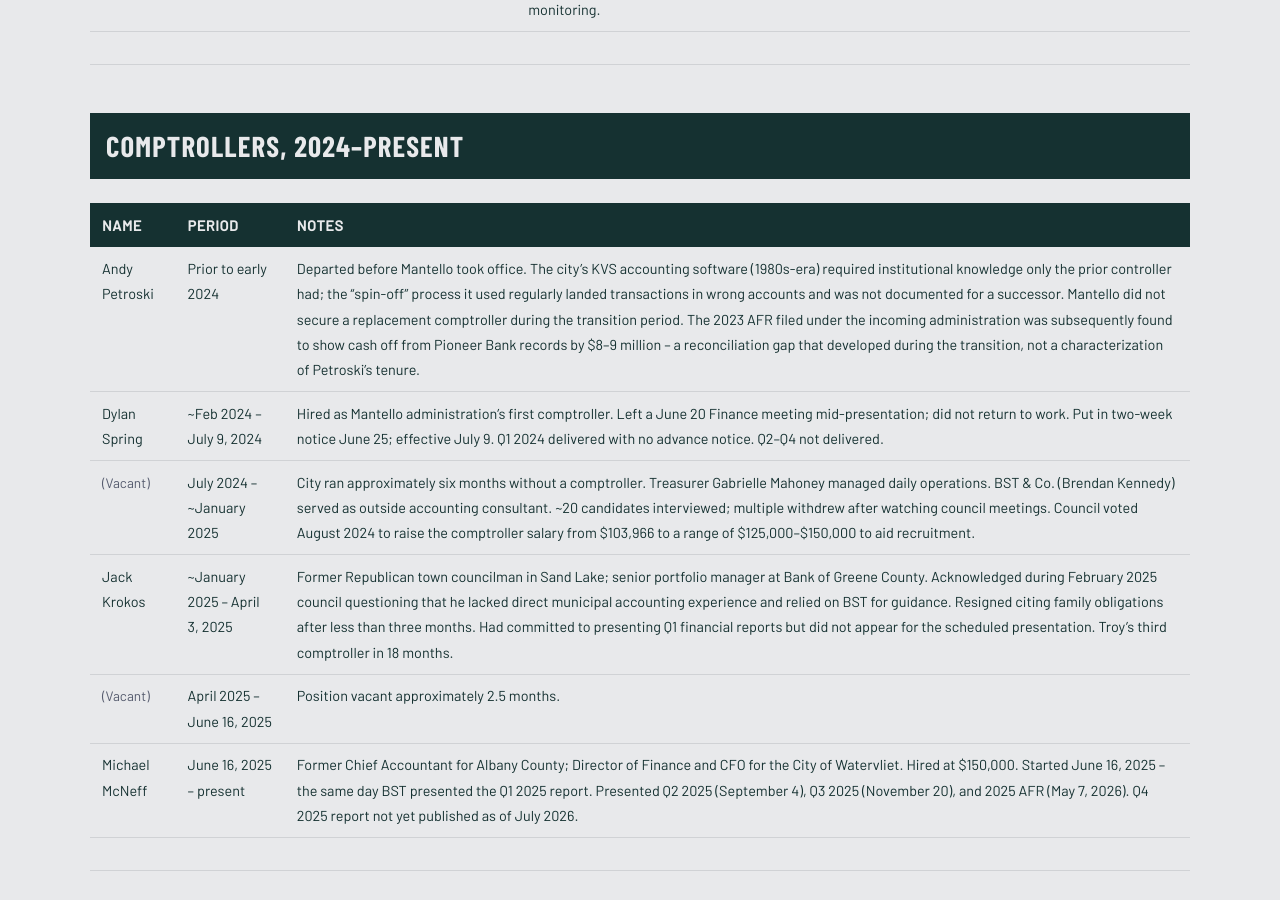
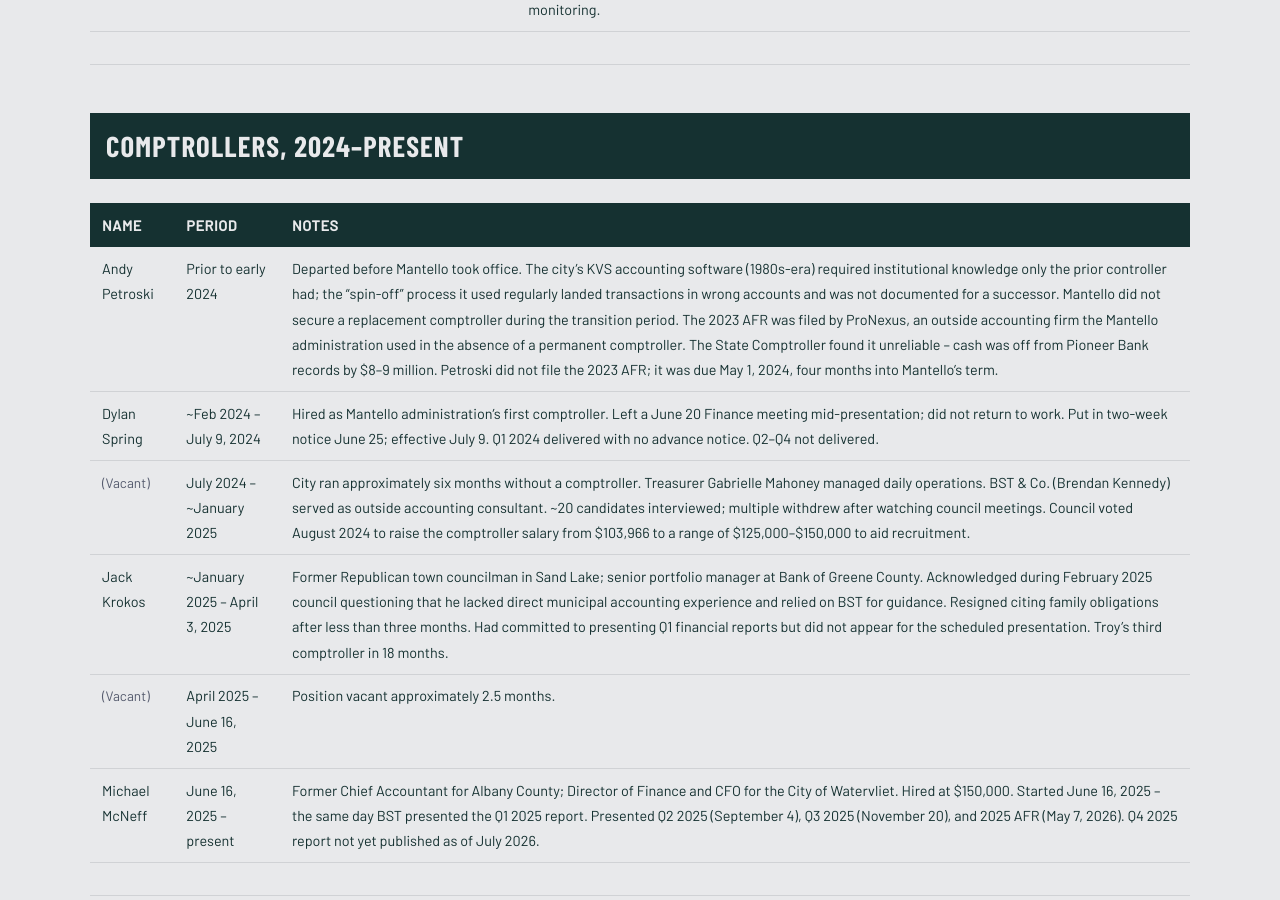
Before and after one commit to MdevitSEC/the-mantello-record, a Jekyll site: the page built from Troy_Fiscal_Reports_History.md, in a window 1280 px wide and 900 px high, scrolled down 3280 px. Built offline with Jekyll 4.4.1, drawn with Linux system fonts in a browser that asks for light colours; some web fonts are replaced; our own code applies the rules of GitHub Pages for plain Markdown files; some of the changed text lies outside the part shown.

Commit message:
Name ProNexus as firm that filed inaccurate 2023 AFR
Petroski did not file the 2023 AFR -- it was due May 1, 2024, four
months into Mantello's term. ProNexus filed it on behalf of the
administration in the absence of a permanent comptroller.

Co-Authored-By: Claude Sonnet 4.6 <noreply@anthropic.com>

```diff
--- a/Troy_Fiscal_Reports_History.md
+++ b/Troy_Fiscal_Reports_History.md
@@ -19,7 +19,7 @@ Troy City Charter and city code require:
 
 | Fiscal Year | Deadline     | Filed / Status                                                                                                                                                                                                                                           |
 | ----------- | ------------ | -------------------------------------------------------------------------------------------------------------------------------------------------------------------------------------------------------------------------------------------------------- |
-| FY 2023     | ~May 1, 2024 | The incoming Mantello administration filed the 2023 AFR without a permanent comptroller in place. The State Comptroller found it unreliable -- cash was off from Pioneer Bank records by $8--9 million, a reconciliation gap that developed during the transition. BST & Co. corrected the books; revised AFR approved by State Comptroller March 2025. |
+| FY 2023     | ~May 1, 2024 | Filed by ProNexus, the outside accounting firm the Mantello administration used in the absence of a permanent comptroller. The State Comptroller found it unreliable -- cash was off from Pioneer Bank records by $8--9 million. BST & Co. was brought in to correct the books; revised AFR approved by State Comptroller March 2025. |
 | FY 2024     | May 1, 2025  | Filed April 28, 2025 -- a few days ahead of deadline. Presented to council April 30, 2025 by Mayor Mantello and BST. On time. Presentation flagged $11.5 million in unbudgeted revenue variances (federal/state grants miscategorized as state aid) and public safety underbudgeted by $3+ million due to personnel costs. Steele: "Is that a high bar? I don't really think so, but I'm taking it as good news." |
 | FY 2025     | ~May 1, 2026 | Controller presented results to council May 7, 2026 (General Fund $453K surplus; Water $411K; Sewer $187K; Garbage $5K; cash position $72.2M). **Not yet published** on the city's financial statements page as of July 2026 -- past the May 1 deadline. |
 
@@ -66,7 +66,7 @@ New York State and federal law require an independent annual audit of the city's
 
 | Name | Period | Notes |
 |---|---|---|
-| Andy Petroski | Prior to early 2024 | Departed before Mantello took office. The city's KVS accounting software (1980s-era) required institutional knowledge only the prior controller had; the "spin-off" process it used regularly landed transactions in wrong accounts and was not documented for a successor. Mantello did not secure a replacement comptroller during the transition period. The 2023 AFR filed under the incoming administration was subsequently found to show cash off from Pioneer Bank records by $8--9 million -- a reconciliation gap that developed during the transition, not a characterization of Petroski's tenure. |
+| Andy Petroski | Prior to early 2024 | Departed before Mantello took office. The city's KVS accounting software (1980s-era) required institutional knowledge only the prior controller had; the "spin-off" process it used regularly landed transactions in wrong accounts and was not documented for a successor. Mantello did not secure a replacement comptroller during the transition period. The 2023 AFR was filed by ProNexus, an outside accounting firm the Mantello administration used in the absence of a permanent comptroller. The State Comptroller found it unreliable -- cash was off from Pioneer Bank records by $8--9 million. Petroski did not file the 2023 AFR; it was due May 1, 2024, four months into Mantello's term. |
 | Dylan Spring | ~Feb 2024 -- July 9, 2024 | Hired as Mantello administration's first comptroller. Left a June 20 Finance meeting mid-presentation; did not return to work. Put in two-week notice June 25; effective July 9. Q1 2024 delivered with no advance notice. Q2--Q4 not delivered. |
 | *(Vacant)* | July 2024 -- ~January 2025 | City ran approximately six months without a comptroller. Treasurer Gabrielle Mahoney managed daily operations. BST & Co. (Brendan Kennedy) served as outside accounting consultant. ~20 candidates interviewed; multiple withdrew after watching council meetings. Council voted August 2024 to raise the comptroller salary from $103,966 to a range of $125,000--$150,000 to aid recruitment. |
 | Jack Krokos | ~January 2025 -- April 3, 2025 | Former Republican town councilman in Sand Lake; senior portfolio manager at Bank of Greene County. Acknowledged during February 2025 council questioning that he lacked direct municipal accounting experience and relied on BST for guidance. Resigned citing family obligations after less than three months. Had committed to presenting Q1 financial reports but did not appear for the scheduled presentation. Troy's third comptroller in 18 months. |
```
